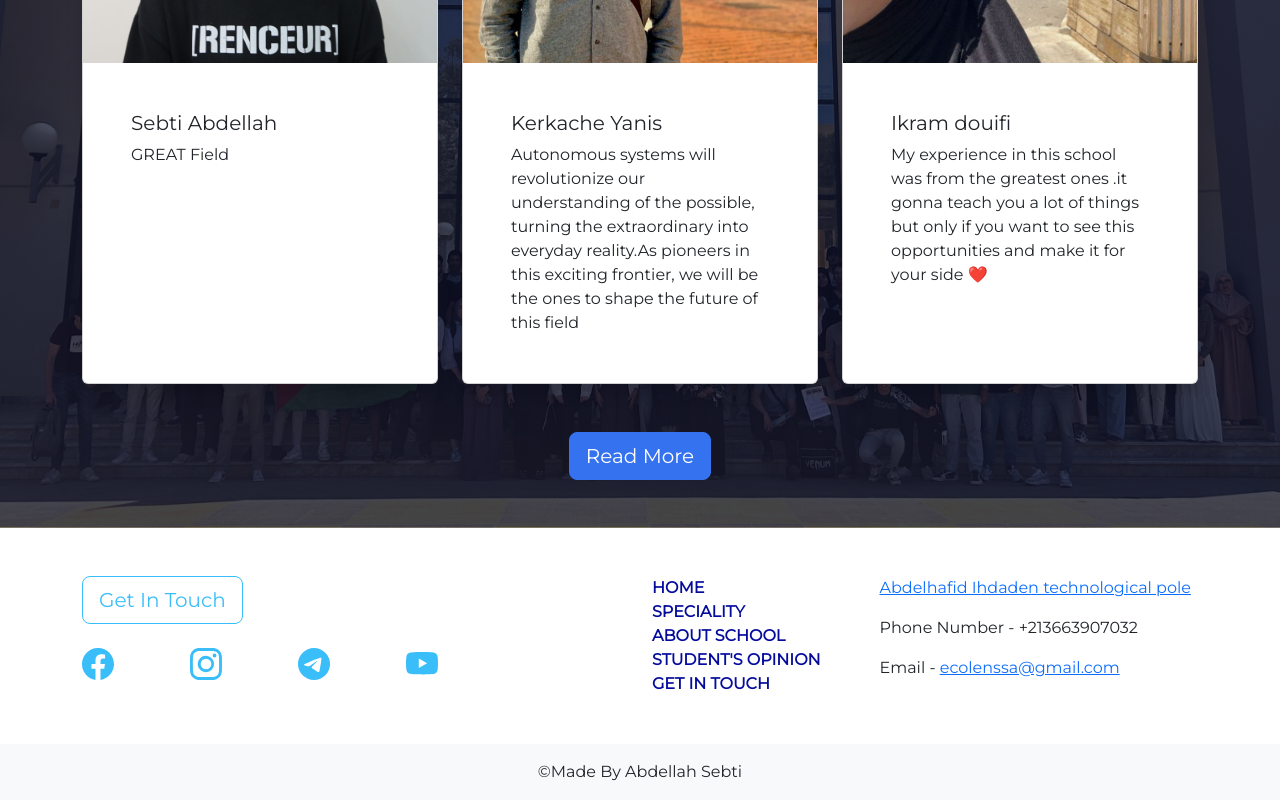
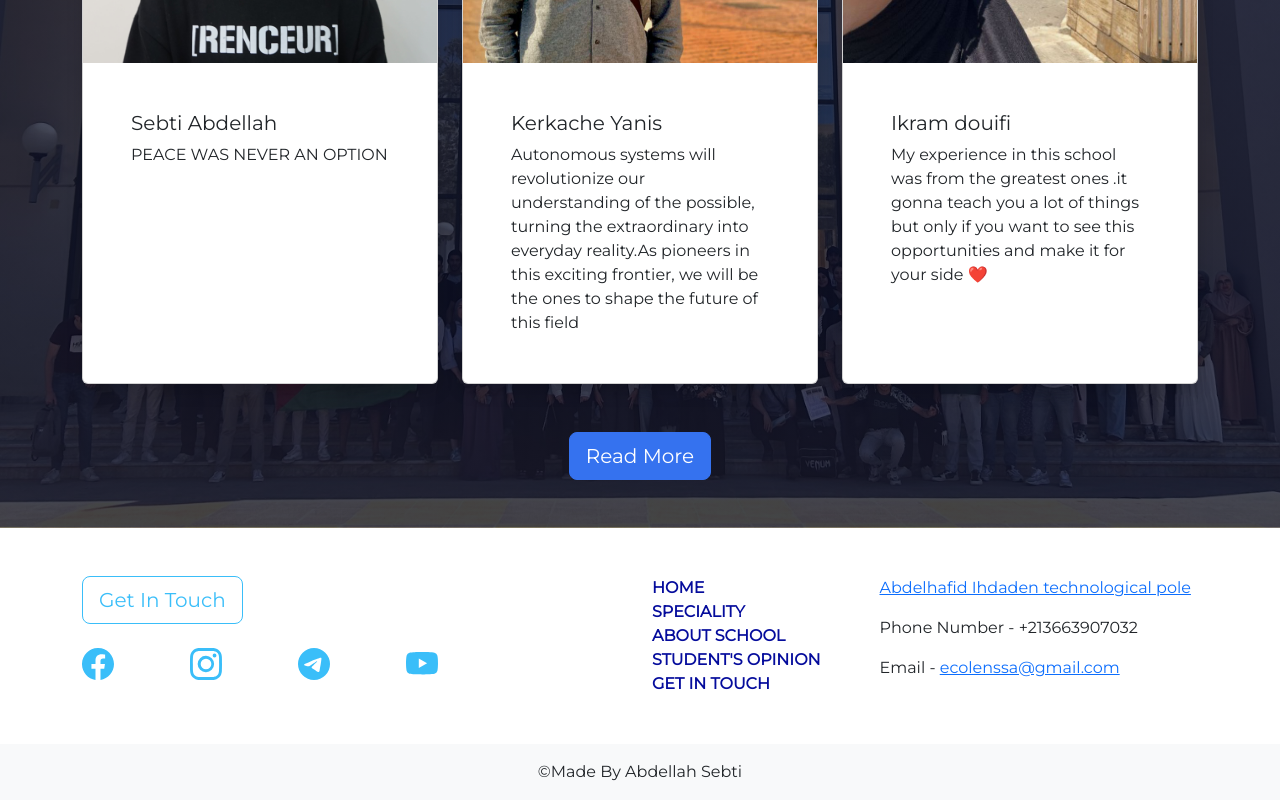
Before and after one commit to saap1tech/nsast, a React (Create React App) app: page / in a window 1280 px wide. Shown: the part 2598-3398 px from the top of the page. Built offline with nearby package versions, Linux system fonts and the light colour scheme.

Commit message:
Update Home.jsx

```diff
--- a/src/pages/Home/Home.jsx
+++ b/src/pages/Home/Home.jsx
@@ -82,7 +82,7 @@ const blogs = [
         id: 1,
         img: [Blog1Img],
         title: 'Sebti Abdellah',
-        description: 'GREAT Field'
+        description: 'PEACE WAS NEVER AN OPTION'
     },
     {
         id: 2,
```
